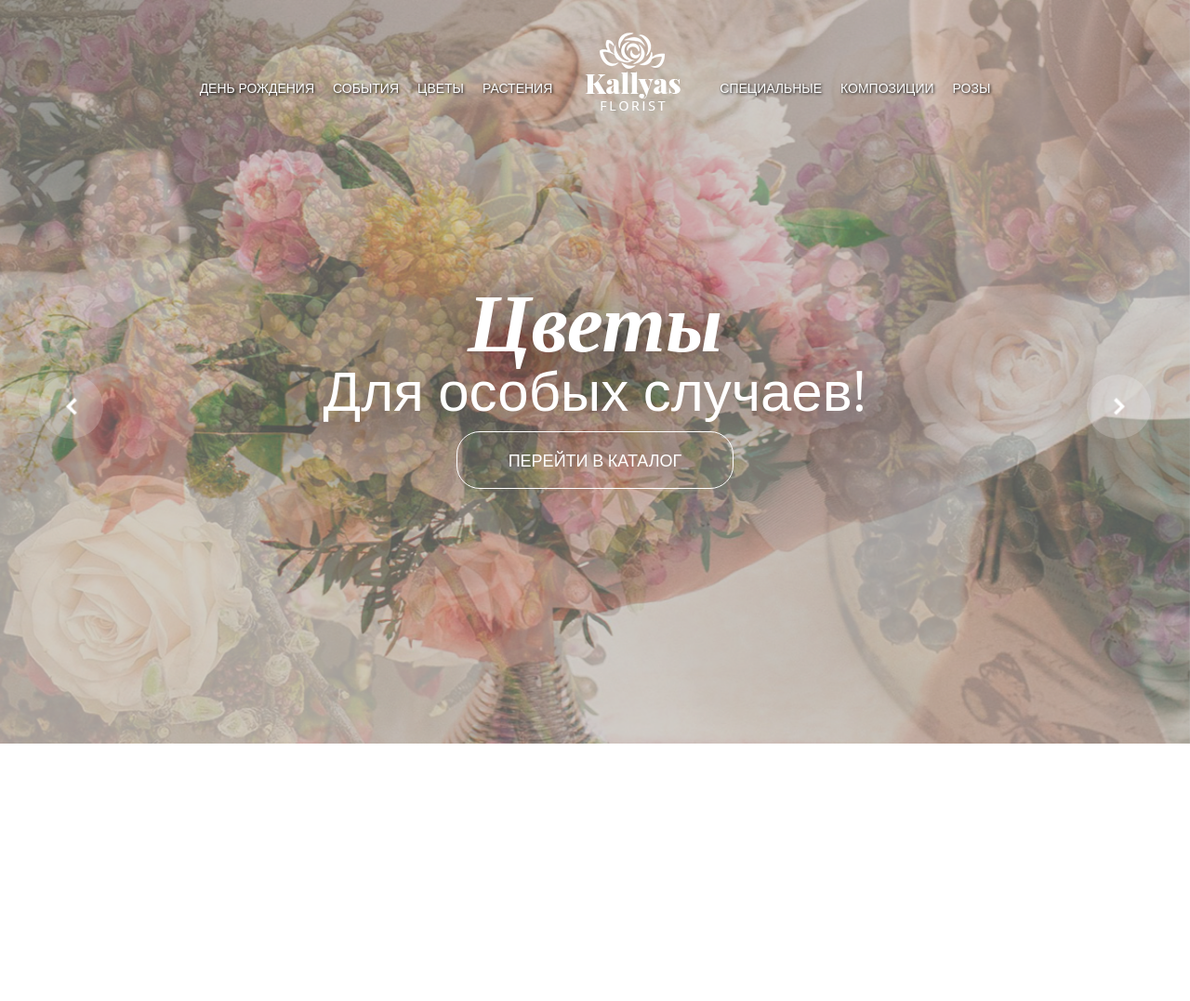
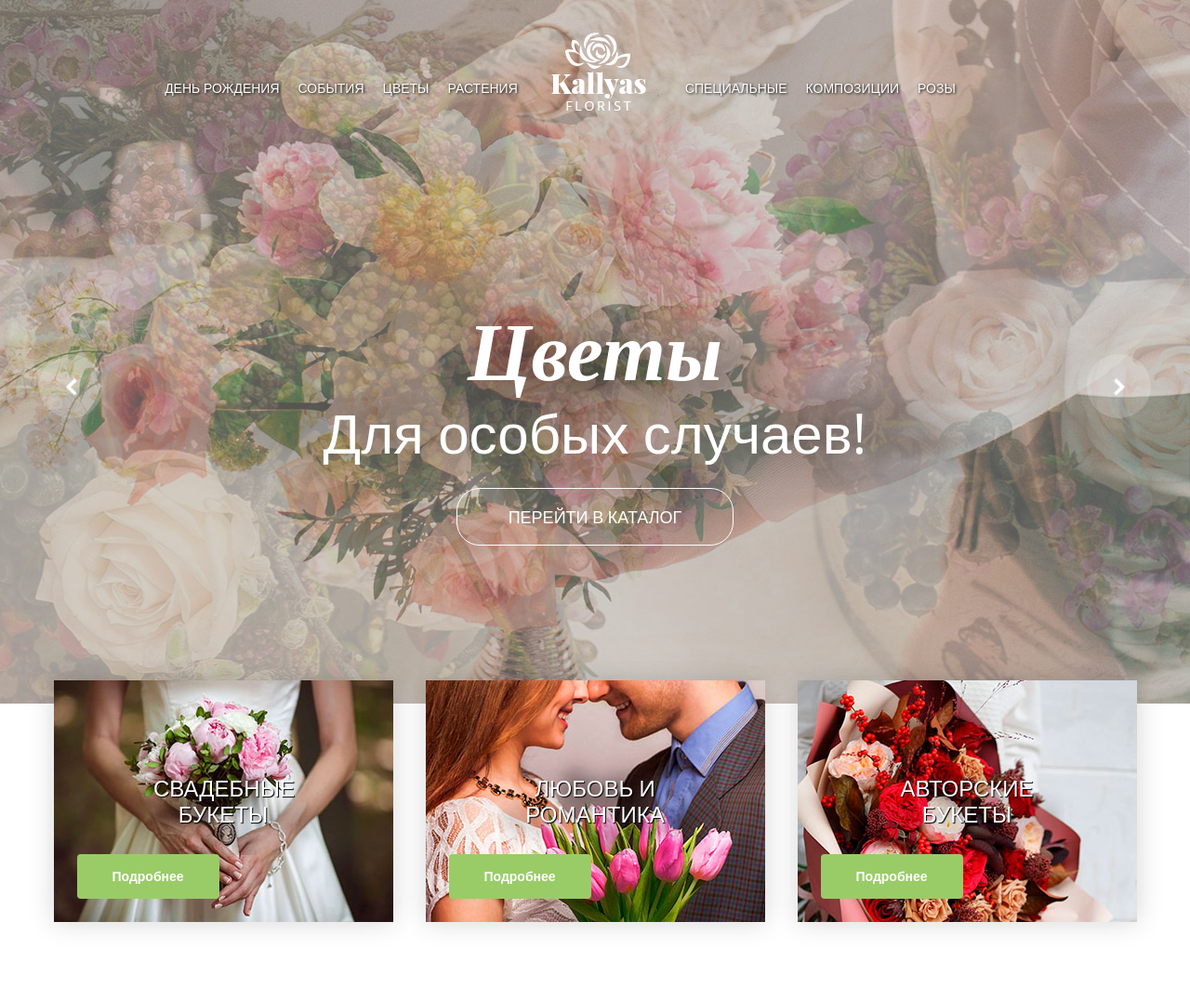
Before and after one commit to istrelkina/flowers_shop, a website: page app/index.html in a window 1280 px wide. Shown: the whole page at 93% size. Before the commit the page ends 805 px from the top, so only its background shows below. Drawn offline with nearby package versions, Linux system fonts and the light colour scheme; files that its build step writes are made by us from their sources; a web font is replaced by a local one.

Commit message:
added main-categories

```diff
--- a/app/index.html
+++ b/app/index.html
@@ -13,7 +13,8 @@
 
 	<header class="header">
 		<div class="container">
-			<div class="header__wrapper">
+
+			<div class="header__inner">
 				<nav >
 					<ul class="header__nav">
 
@@ -38,6 +39,7 @@
 					</div>
 				</div>
 			</div>
+
 		</div>
 	</header>
 
@@ -55,6 +57,45 @@
 		</div>
 	</section>
 
+	<section class="main-categories">
+		<div class="container cat-container">
+			<div class="main-categories-position">
+				<div class="main-categories__wrapper">
+					<div class="main-categories__item wedding-category">
+						<div class="main-categories__item-inner">
+							<div class="categories__item__title">
+								Свадебные букеты
+							</div>
+							<div class="categories__item__link">
+								<a href="#">Подробнее</a>
+							</div>
+						</div>
+					</div>
+					<div class="main-categories__item romantic-category">
+						<div class="main-categories__item-inner">
+							<div class="categories__item__title">
+								Любовь и романтика
+							</div>
+							<div class="categories__item__link">
+								<a href="#">Подробнее</a>
+							</div>
+						</div>
+					</div>
+					<div class="main-categories__item author-category">
+						<div class="main-categories__item-inner">
+							<div class="categories__item__title">
+								Авторские букеты
+							</div>
+							<div class="categories__item__link">
+								<a href="#">Подробнее</a>
+							</div>
+						</div>
+					</div>
+				</div>
+			</div>
+		</div>
+	</section>
+
 
 	<script src="https://ajax.googleapis.com/ajax/libs/jquery/3.4.1/jquery.min.js"></script>
 	<script src="js/libs.min.js"></script>
--- a/app/scss/_global.scss
+++ b/app/scss/_global.scss
@@ -9,6 +9,10 @@ body{
 	overflow-x: hidden;
 }
 
+html,body{
+	height: 100%;
+}
+
 .container{
 	max-width: 1200px;
 	padding: 0 15px;
--- a/app/scss/style.scss
+++ b/app/scss/style.scss
@@ -8,6 +8,9 @@ html{
 *::before,
 *::after{
 	box-sizing: inherit;
+	padding: 0;
+	margin: 0;
+	border: 0;
 }
 
 a{
@@ -22,12 +25,13 @@ li{
 	list-style: none;
 }
 //----------------Start Header-------------------------
+
 html{
 	position: relative;
 }
 .header{
 	background: rgba(144,145,142,0.4);
-	height: 100vh;
+	min-height: 757px;
 	color: #fff;
 	position: absolute;
 	right: 0;
@@ -35,12 +39,18 @@ html{
 	z-index: 1;
 
 }
+.header__inner{
+	display: flex;
+	flex-direction: column;
+	min-height: 757px;
+}
 .header__nav{
 	display: flex;
 	justify-content: center;
 	align-items: center;
 	padding-top: 35px;
-	margin-bottom: 100px;
+	//margin-bottom: 100px;
+	margin-right: 75px;
 	a{
 		color: #fff;
 		text-shadow: 1px 1px 3px #000;
@@ -60,14 +70,19 @@ html{
 }
 
 .header__info{
-	padding-top: 40px;
+	flex: 1 1 auto;
+	display: flex;
+	flex-direction: column;
+	justify-content: center;
+	//padding-top: 40px;
 	text-align: center;
 	background-image: url(../images/slider/slider-text-shadow.png);
 	background-repeat: no-repeat;
-	background-position: center 10px;
+	background-position: center center;
 	.header__info-slogan{
 		font-size: 60px;
-		margin-bottom: 35px;
+		padding-bottom: 35px;
+		line-height: 50px;
 	}
 	h1{
 		font-family: 'Playfair Display', serif;
@@ -79,6 +94,7 @@ html{
 		margin-top: 0;
 	}
 	.header__info-link a{
+
 		border: 1px solid #fff;
 		border-radius: 25px;
 		color: #fff;
@@ -95,13 +111,14 @@ html{
 
 .slider{
 	width: 100%;
-	position: relative;
+	min-height: 757px;
+	//position: relative;
 }
 .slider-item{
 	background-size: cover;
 	background-position: center;
 	background-repeat: no-repeat;
-	height: 100vh;
+	height: 757px;
 
 }
 .slider__items{
@@ -151,3 +168,84 @@ html{
 
 
 //----------------End Slider-------------------------
+//----------------Start Main categories-------------------------
+
+.cat-container{
+	position: relative;
+}
+.main-categories-position{
+	position: absolute;
+	margin-top: -30px;
+	z-index: 10;
+	max-width: 100%;
+	left: 0;
+	right: 0;
+}
+.main-categories{
+	background-color: #fff;
+	min-height: 315px;
+	max-width: 100%;
+
+}
+.main-categories__wrapper{
+	display: flex;
+	justify-content: center;
+	max-width: 100%;
+}
+
+.main-categories__item{
+	max-width: 365px;
+	width: 100%;
+	min-height: 260px;
+	position: relative;
+	box-shadow: 0px 0px 27px 0px rgba(0, 0, 0, 0.17);
+	&+&{
+		margin-left: 35px;
+	}
+	background-size: cover;
+	background-repeat: no-repeat;
+}
+.main-categories__item-inner{
+	display: flex;
+	justify-content: center;
+	align-items: center;
+	max-width: 100%;
+	min-height: 100%;
+}
+.categories__item__title{
+	font-size: 24px;
+	color: #fff;
+	text-shadow: 1px 1px 1px #000;
+	text-transform: uppercase;
+	width: 210px;
+	line-height: 28px;
+	text-align: center;
+	background-image: url(../images/content/shadow_box_cat.png);
+	background-repeat: no-repeat;
+	background-size: cover;
+	padding: 30px;
+}
+.categories__item__link a{
+	position: absolute;
+	bottom: 0;
+	left: 0;
+	margin-left: 25px;
+	margin-bottom: 25px;
+	background-color: #9c6;
+	color: #fff;
+	font-weight: 700;
+	padding: 14px 38px;
+	border-radius: 4px;
+	&:hover{
+		text-decoration: underline;
+	}
+}
+.wedding-category{
+	background-image: url(../images/content/main-category-wedding.jpg);
+}
+.romantic-category{
+	background-image: url(../images/content/main-category-romantic.jpg);
+}
+.author-category{
+	background-image: url(../images/content/main-category-author.jpg);
+}
```
Also changed, not shown: app/images/content/main-category-author.jpg (added), app/images/content/main-category-romantic.jpg (added), app/images/content/main-category-wedding.jpg (added), app/images/content/shadow_box_cat.png (added).
